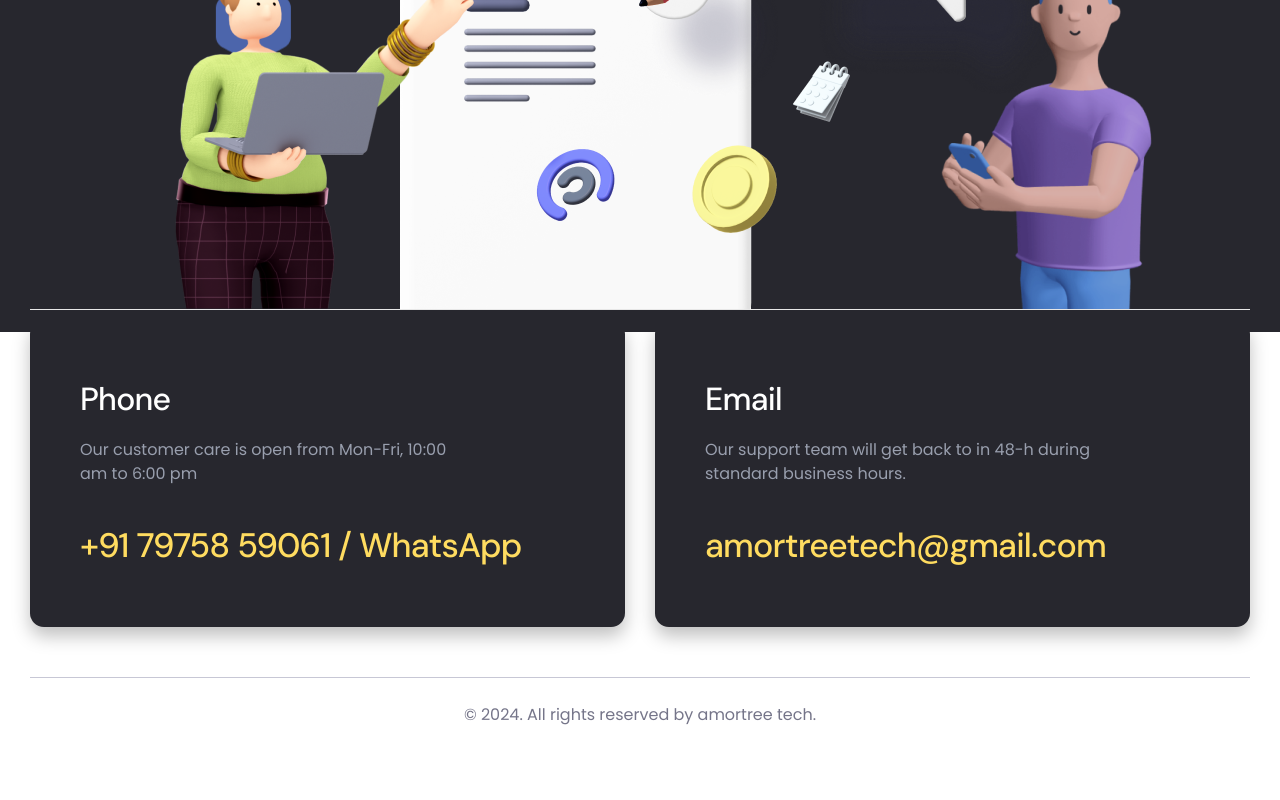
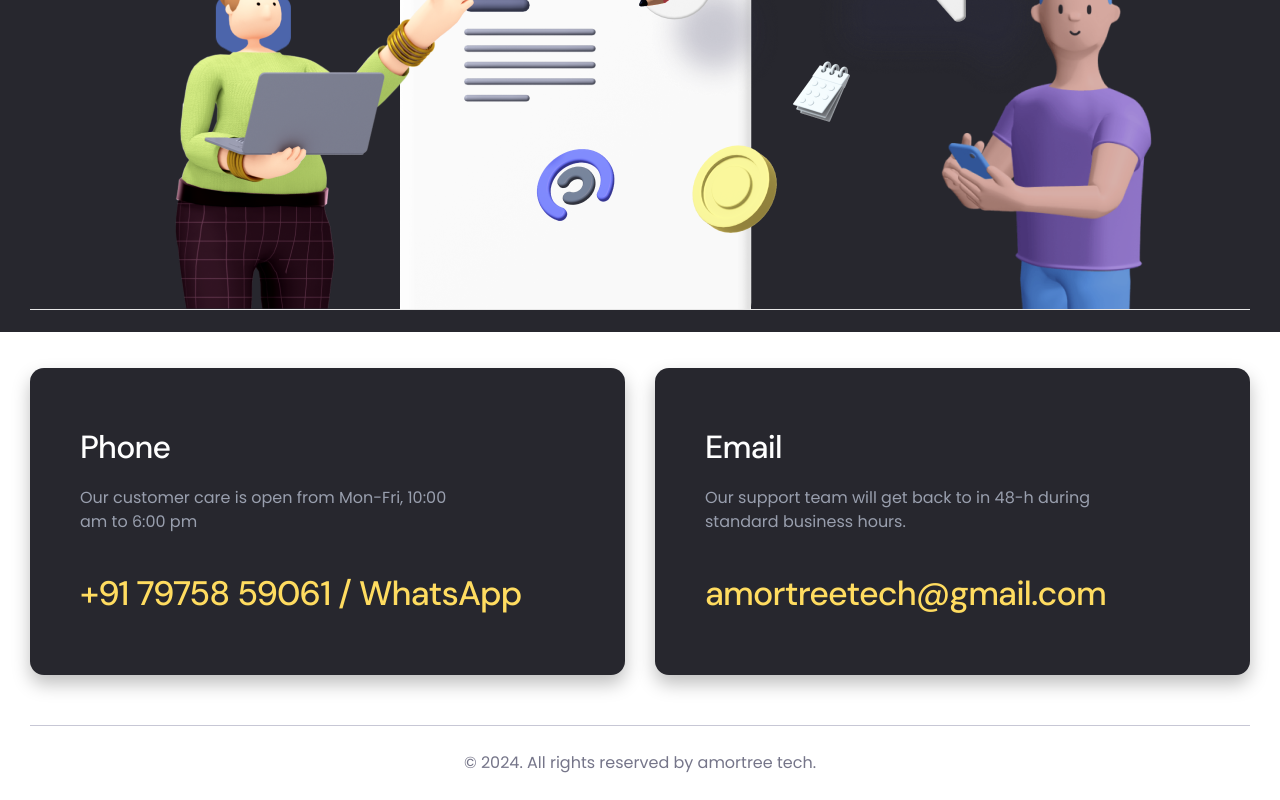
Before and after one commit to att-business-apps/att-landingpage, a Vue app in the folder att-website/: page / in a window 1280 px wide. Shown: the part 3492-4292 px from the top of the page. Before the commit the page ends 4244 px from the top, so only its background shows below. Built offline with nearby package versions, Linux system fonts and the light colour scheme.

Commit message:
Update Footer.vue

```diff
--- a/att-website/src/components/Footer.vue
+++ b/att-website/src/components/Footer.vue
@@ -82,7 +82,7 @@
           </ul>
         </div>
       </div>
-      <div class="footer-main">
+      <div class="footer-main pt-md-5 pt-0">
         <div class="row">
           <div class="col-xl-6 col-lg-5">
             <div class="contact-info mb--50">
```
